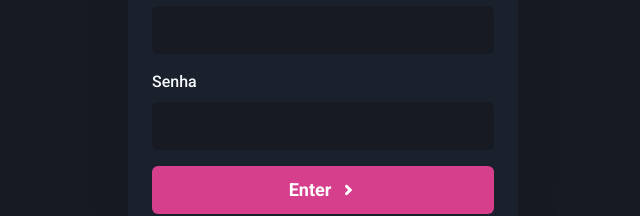
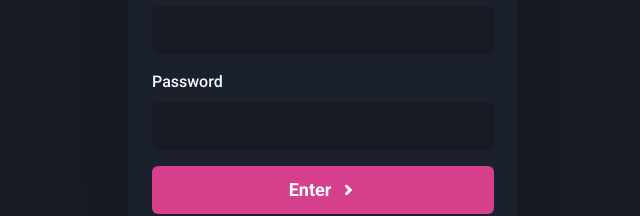
Before and after one commit to dfsilvadev/ignite-dashgo, a Next.js app: page / in a window 1280 px wide. Shown: the part 338-554 px from the top of the page, without its empty margins (317-957 px from the left). Built offline with nearby package versions, Linux system fonts and the light colour scheme.

Commit message:
feat: criando um component input

```diff
--- /dev/null
+++ b/src/components/Form/Input.tsx
@@ -0,0 +1,21 @@
+import {
+  FormControl,
+  FormLabel,
+  Input as ChakraInput,
+  InputProps as ChakraInputProps,
+} from "@chakra-ui/react";
+
+interface InputPros extends ChakraInputProps {
+  name: string;
+  label?: string;
+}
+
+export function Input({ name, label, type, ...props }: InputPros) {
+  return (
+    <FormControl>
+      {!!label && <FormLabel htmlFor="name">{label}</FormLabel>}
+
+      <ChakraInput type={type} name={name} id={name} {...props} />
+    </FormControl>
+  );
+}
--- a/src/pages/index.tsx
+++ b/src/pages/index.tsx
@@ -1,12 +1,7 @@
-import {
-  Flex,
-  Input,
-  Button,
-  Stack,
-  FormLabel,
-  FormControl,
-} from "@chakra-ui/react";
+import { Flex, Button, Stack } from "@chakra-ui/react";
 import { TiChevronRight } from "react-icons/ti";
+
+import { Input } from "../components/Form/Input";
 
 import styles from "../styles/signIn.module.scss";
 
@@ -25,32 +20,27 @@ export default function Home() {
       >
         <strong className={styles.title}>Sign in</strong>
         <Stack spacing={4}>
-          <FormControl>
-            <FormLabel htmlFor="email">E-mail</FormLabel>
           <Input
-              type="text"
             name="email"
-              id="email"
+            type="email"
+            label="E-mail"
             size="lg"
             background="gray.900"
             variant="filled"
             focusBorderColor="pink.500"
             _hover={{ bgColor: "gray.900" }}
           />
-          </FormControl>
-          <FormControl>
-            <FormLabel htmlFor="password">Senha</FormLabel>
           <Input
+            name="password"
             type="password"
-              name="password"
-              id="password"
+            label="Password"
             size="lg"
             background="gray.900"
             variant="filled"
             focusBorderColor="pink.500"
             _hover={{ bgColor: "gray.900" }}
           />
-          </FormControl>
+
           <Button
             type="submit"
             rightIcon={<TiChevronRight />}
```
Lines whose indentation alone changed are shown as unchanged.
